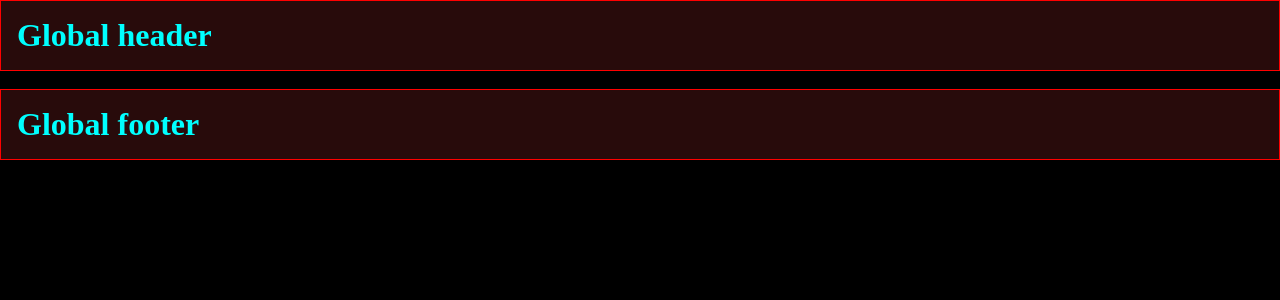
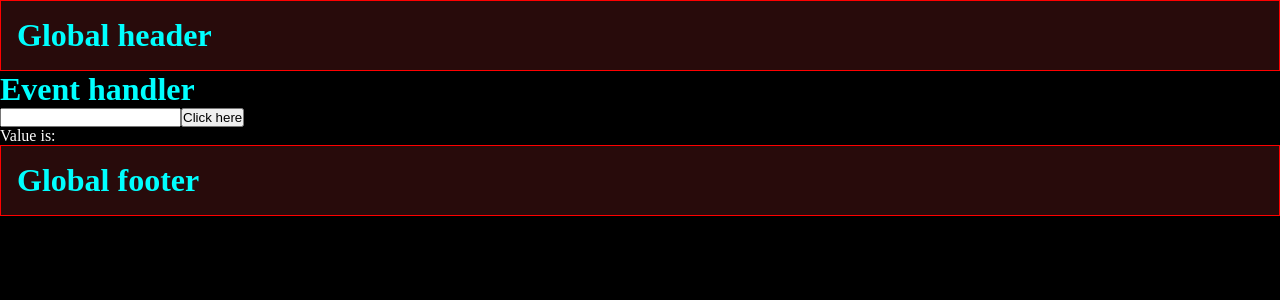
Before and after one commit to Chanuka999/nextjs_tutorial, a Next.js app in the folder myfirstapp/: page /eventHandle in a window 1280 px wide. Shown: the top 300 px of the page. Built offline with nearby package versions, Linux system fonts and the light colour scheme.

Commit message:
Add Event Handler page component with input and conditional rendering

```diff
--- /dev/null
+++ b/myfirstapp/src/app/eventHandle/page.jsx
@@ -0,0 +1,32 @@
+"use client";
+import React, { useState } from "react";
+
+const page = () => {
+  const [inputvalue, setInputvalue] = useState("");
+  const handleClick = (p1) => {
+    alert(p1);
+  };
+  const handleChange = (e) => {
+    setInputvalue(e.target.value);
+  };
+  return (
+    <div>
+      <h1>Event handler</h1>
+      <input type="text" onChange={handleChange} />
+      <button onClick={() => handleClick("hello")}>Click here</button>
+      <p style={{ color: "white" }}>Value is: {inputvalue}</p>
+
+      {inputvalue == "chanuka" && (
+        <div>
+          <h1>manage account</h1>
+          <p style={{ color: "white" }}>
+            Lorem ipsum dolor sit amet consectetur adipisicing elit. Eius magnam
+            ad iure perspiciatis ipsa quas sed, tempora natus ullam
+          </p>
+        </div>
+      )}
+    </div>
+  );
+};
+
+export default page;
```
